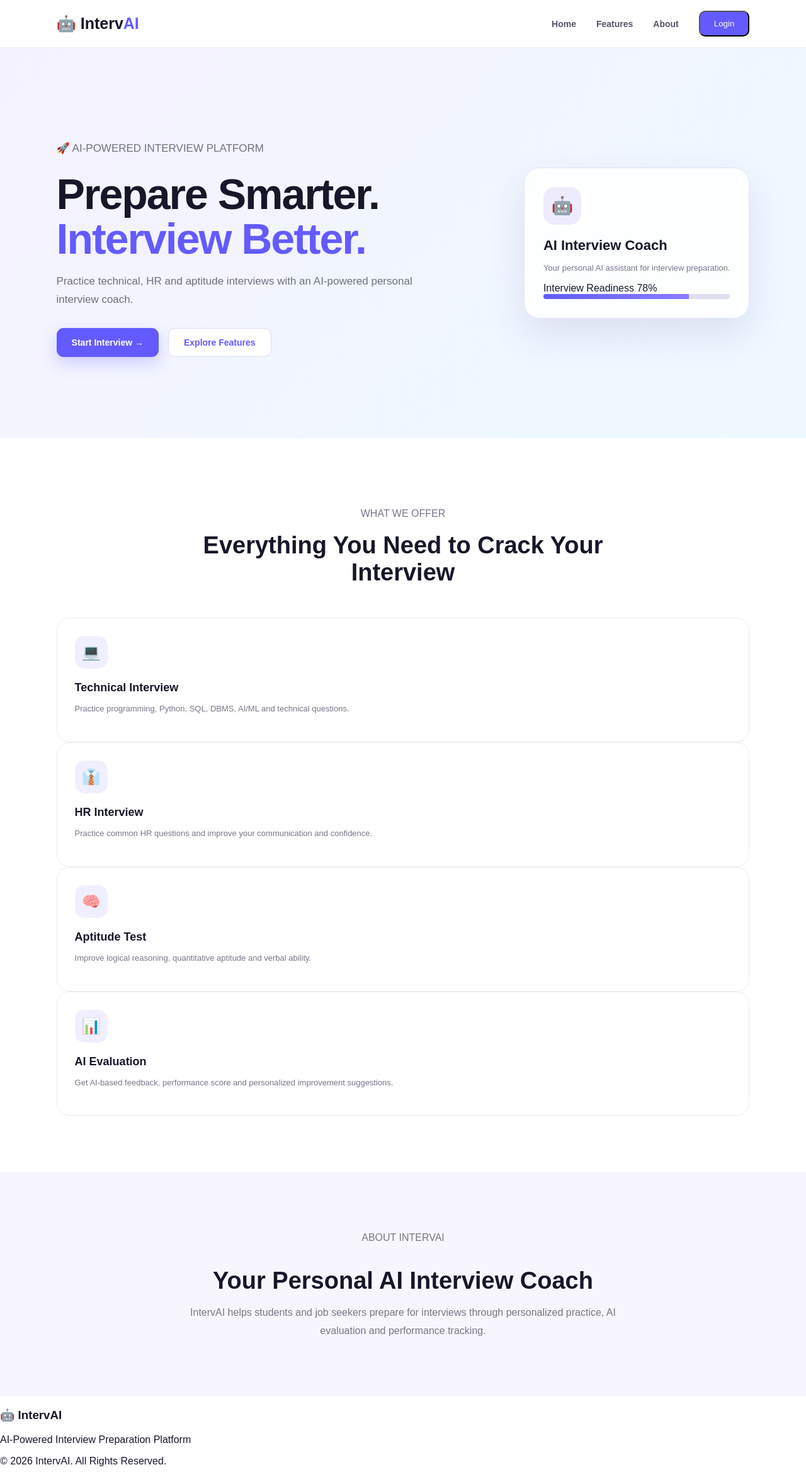
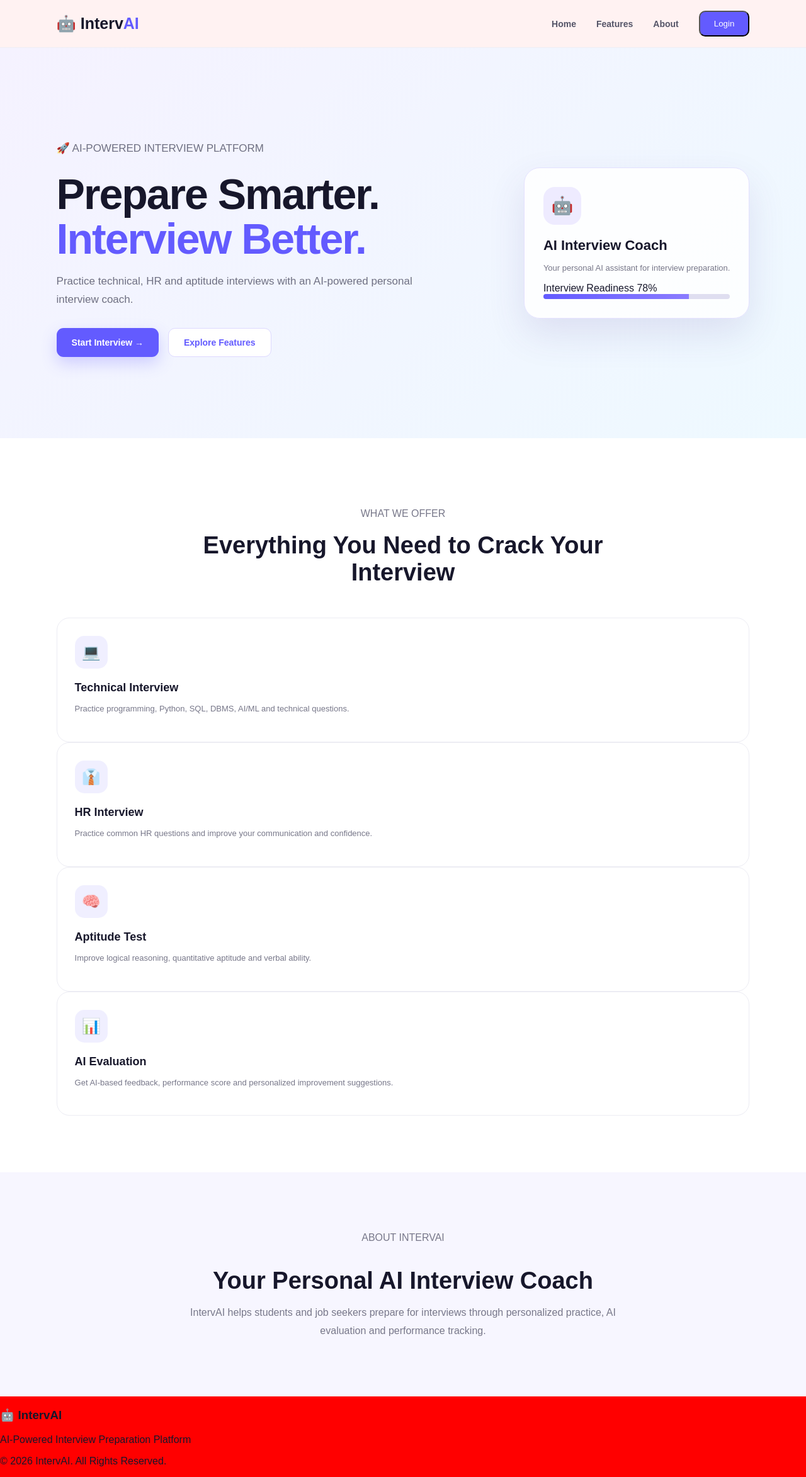
Before and after one commit to Riesh264/IntervAI, a Flask app: page / in a window 1280 px wide. Shown: the whole page at 63% size. Run offline with Flask 3, Linux system fonts and the light colour scheme.

Commit message:
Update website design

```diff
--- a/static/css/style.css
+++ b/static/css/style.css
@@ -366,3 +366,7 @@ body {
         padding: 60px 20px;
     }
 }
+/* HOME TEST */
+body {
+    background: red !important;
+}
```
